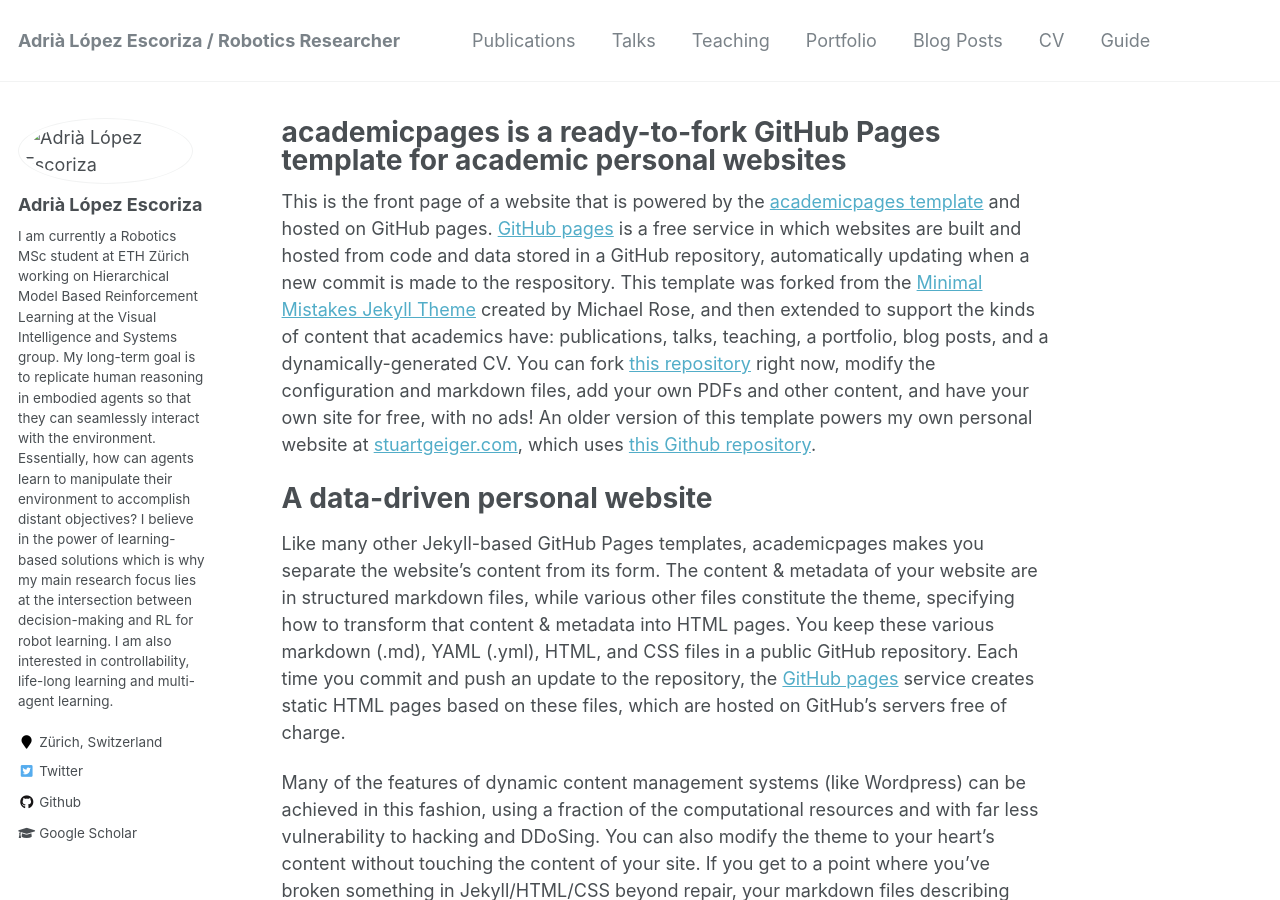
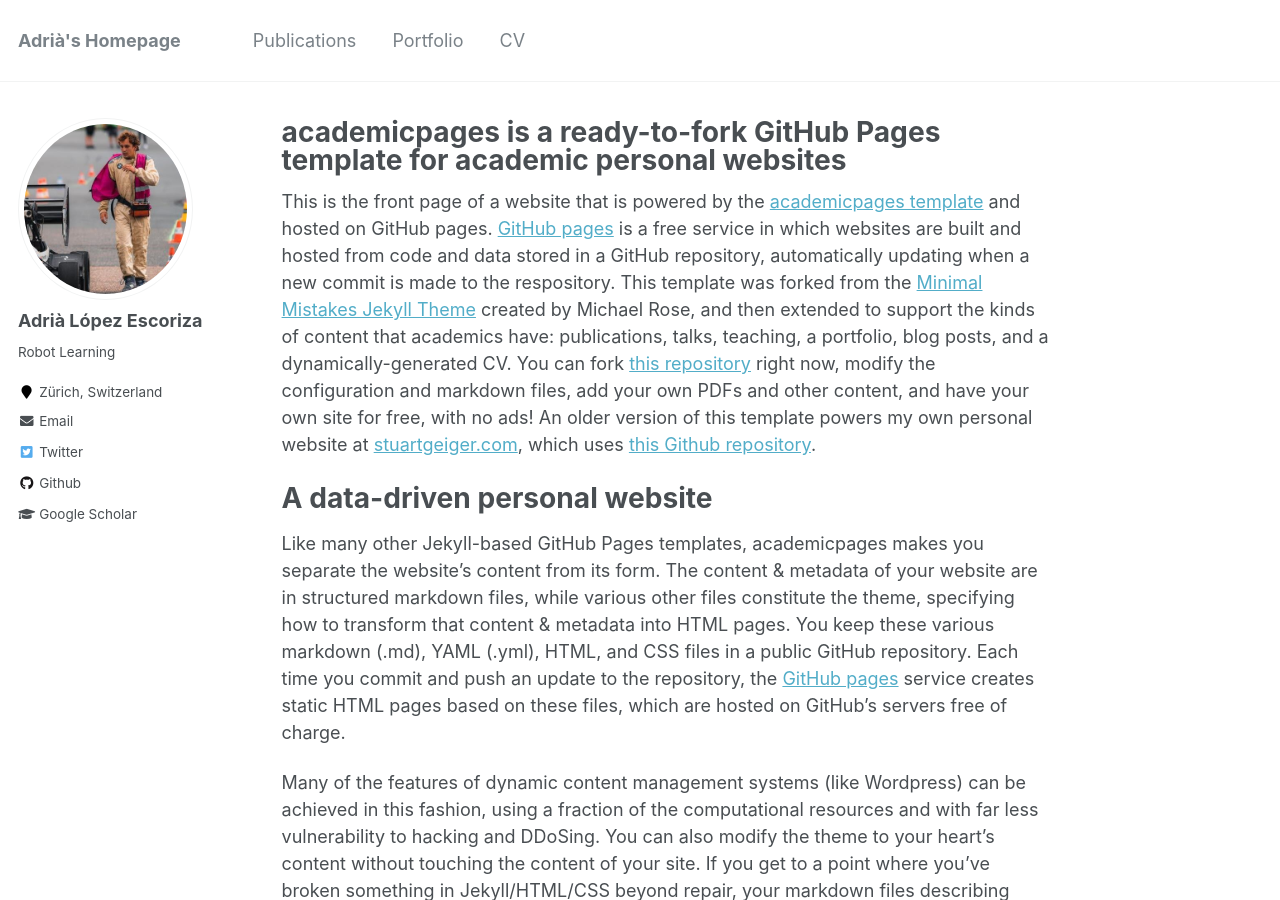
Before and after one commit to adrialopezescoriza/adrialopezescoriza.github.io, a Jekyll site: the page built from _pages/about.md, in a window 1280 px wide and 900 px high. Built offline with Jekyll 4.4.1, drawn with Linux system fonts in a browser that asks for light colours.

```diff
--- a/_config.yml
+++ b/_config.yml
@@ -7,7 +7,7 @@
 
 # Site Settings
 locale                   : "en-US"
-title                    : "Adrià López Escoriza / Robotics Researcher"
+title                    : "Adrià's Homepage"
 title_separator          : "-"
 name                     : &name "Adrià López Escoriza"
 description              : &description "personal description"
@@ -82,12 +82,12 @@ analytics:
 author:
   name             : "Adrià López Escoriza"
   avatar           : "profile.jpg"
-  bio              : "I am currently a Robotics MSc student at ETH Zürich working on Hierarchical Model Based Reinforcement Learning at the Visual Intelligence and Systems group. My long-term goal is to replicate human reasoning in embodied agents so that they can seamlessly interact with the environment. Essentially, how can agents learn to manipulate their environment to accomplish distant objectives? I believe in the power of learning-based solutions which is why my main research focus lies at the intersection between decision-making and RL for robot learning. I am also interested in controllability, life-long learning and multi-agent learning."
+  bio              : "Robot Learning"
   location         : "Zürich, Switzerland"
   employer         :
   pubmed           :
   googlescholar    : "https://scholar.google.com/citations?user=ILR9mVQAAAAJ&hl=es"
-  email            :
+  email            : "alopez@student.ethz.ch"
   researchgate     :  # example: "https://www.researchgate.net/profile/yourprofile"
   uri              :
   bitbucket        :
```
Also changed, not shown: _data/navigation.yml (+11 -10 lines), images/profile.jpg (added), images/profile.png (deleted), profile.jpg (deleted), 1 other file.
